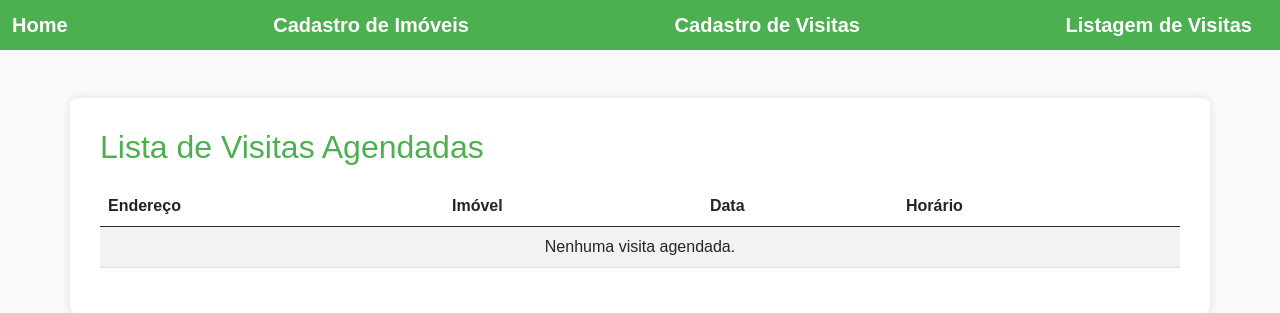
After one commit to AnaLuisaReiis/Imobiliaria, a Django app: page /imovel/1/ in a window 1280 px wide. The commit adds this page. Shown: the top 313 px of the page. Run offline with Django 5.2, Linux system fonts and the light colour scheme; data comes from the database, SQL or seed files in the repository.

Commit message:
mudancas

```diff
--- a/projeto_cadastra_imovel/app_imobiliaria/templates/imoveis/home.html
+++ b/projeto_cadastra_imovel/app_imobiliaria/templates/imoveis/home.html
@@ -157,8 +157,8 @@
         </div>
 
         <div class="mb-3">
-          <label for="rent" class="form-label">Aluguel (R$)</label>
-          <input name="rent" type="number" class="form-control" id="rent" placeholder="500"></input>
+          <label for="valor_imovel" class="form-label">Aluguel (R$)</label>
+          <input name="valor_imovel" type="number" class="form-control" id="valor_imovel" placeholder="500"></input>
         </div>
 
         <div class="mb-3">
--- a/projeto_cadastra_imovel/app_imobiliaria/templates/imoveis/imoveis.html
+++ b/projeto_cadastra_imovel/app_imobiliaria/templates/imoveis/imoveis.html
@@ -105,7 +105,9 @@
       <div class="flex-container">
           <div class="endereco">{{ imovel.endereco }}</div>
           <div>
+            <a href="{% url 'imovel_detalhes' imovel.id_imovel %}">
             <img src="{{ imovel.imagem_imovel.url }}" alt="Imagem do Imóvel" style="width: auto; height: auto;">
+            </a>
           </div>
           <div>{{ imovel.descricao }}</div>
         </div>
--- /dev/null
+++ b/projeto_cadastra_imovel/app_imobiliaria/templates/imoveis/lista_visitas_imoveis.html
@@ -0,0 +1,112 @@
+<!doctype html>
+<html lang="pt-br">
+  <head>
+    <!-- Required meta tags -->
+    <meta charset="utf-8">
+    <meta name="viewport" content="width=device-width, initial-scale=1">
+    <title>Lista de Visitas Agendadas</title>
+
+    <!-- Bootstrap CSS -->
+    <link href="https://cdn.jsdelivr.net/npm/bootstrap@5.0.2/dist/css/bootstrap.min.css" rel="stylesheet">
+          <!-- Custom CSS -->
+          <style>
+            body {
+              background-color: #f8f9fa;
+              font-family: 'Arial', sans-serif;
+            }
+
+            .navbar {
+              background-color: #4CAF50;
+              color: white;
+            }
+
+            .navbar .navbar-brand {
+              color: white;
+              font-weight: bold;
+            }
+
+            .container {
+              background-color: white;
+              padding: 30px;
+              border-radius: 8px;
+              box-shadow: 0 0 10px rgba(0, 0, 0, 0.1);
+            }
+
+            h2 {
+              color: #4CAF50;
+              margin-bottom: 20px;
+            }
+
+            .form-label {
+              color: #333;
+              font-weight: bold;
+            }
+
+            .form-control, .form-select {
+              border-radius: 5px;
+              border: 1px solid #ced4da;
+            }
+
+            button {
+              background-color: #4CAF50;
+              border-color: #4CAF50;
+            }
+
+            button:hover {
+              background-color: #45a049;
+            }
+
+            .form-text {
+              color: #6c757d;
+              font-size: 0.9em;
+            }
+
+            footer {
+              margin-top: 40px;
+              text-align: center;
+              font-size: 0.9em;
+              color: #777;
+            }
+          </style>
+  </head>
+  <body>
+    <nav class="navbar navbar-light">
+      <div class="container-fluid">
+        <a class="navbar-brand mb-0 h1" href="{% url 'lista_imoveis' %}" >Home</a>
+        <a class="navbar-brand mb-0 h1" href="{% url 'home' %}"> Cadastro de Imóveis</a>
+        <a class="navbar-brand mb-0 h1" href="{% url 'cadastro_visitas' %}"> Cadastro de Visitas</a>
+        <a class="navbar-brand mb-0 h1" href = "{% url 'lista_visitas' %}"> Listagem de Visitas</a>
+      </div>
+    </nav>
+    <div class="container mt-5">
+      <h2>Lista de Visitas Agendadas</h2>
+      <table class="table table-striped">
+        <thead>
+          <tr>
+            <th scope="col">Endereço</th>
+            <th scope="col">Imóvel</th>
+            <th scope="col">Data</th>
+            <th scope="col">Horário</th>
+          </tr>
+        </thead>
+        <tbody>
+          {% for visita in visitas %}
+          <tr>
+            <td>{{ visita.imovel.endereco }}</td>
+            <td>{{ visita.imovel.tipo_imovel }}</td>
+            <td>{{ visita.data_visita }}</td>
+            <td>{{ visita.horario_visita }}</td>
+          </tr>
+          {% empty %}
+          <tr>
+            <td colspan="4" class="text-center">Nenhuma visita agendada.</td>
+          </tr>
+          {% endfor %}
+        </tbody>
+      </table>
+    </div>
+
+    <!-- Bootstrap JS and dependencies -->
+    <script src="https://cdn.jsdelivr.net/npm/bootstrap@5.0.2/dist/js/bootstrap.bundle.min.js"></script>
+  </body>
+</html>
--- a/projeto_cadastra_imovel/app_imobiliaria/views.py
+++ b/projeto_cadastra_imovel/app_imobiliaria/views.py
@@ -1,4 +1,4 @@
-from django.shortcuts import render,redirect
+from django.shortcuts import render,redirect,get_object_or_404
 from django.http import JsonResponse
 from django.db import connection
 from .models import Visita
@@ -13,6 +13,13 @@ def lista_imoveis(request):
         'imoveis': imoveis
      }
      return render(request, 'imoveis/imoveis.html', context)
+
+def imovel_detalhes(request,id_imovel):
+    imovel = get_object_or_404(Imovel, pk=id_imovel)
+    visitas = Visita.objects.filter(imovel=imovel)
+
+    return render(request, 'imoveis/lista_visitas_imoveis.html', {'imovel': imovel, 'visitas': visitas})
+
 
 
 def imoveis(request):
--- a/projeto_cadastra_imovel/projeto_cadastra_imovel/urls.py
+++ b/projeto_cadastra_imovel/projeto_cadastra_imovel/urls.py
@@ -11,4 +11,7 @@ urlpatterns = [
     path('filtrar_imoveis/', views.filtrar_imoveis, name='filtrar_imoveis'),
     path('lista_visitas/', lista_visitas, name='lista_visitas'),
     path('lista_imoveis/', lista_imoveis, name='lista_imoveis'),
+    path('imovel/<int:id_imovel>/', views.imovel_detalhes, name='imovel_detalhes'),
+
+
 ]+ static(settings.MEDIA_URL, document_root=settings.MEDIA_ROOT)
```
